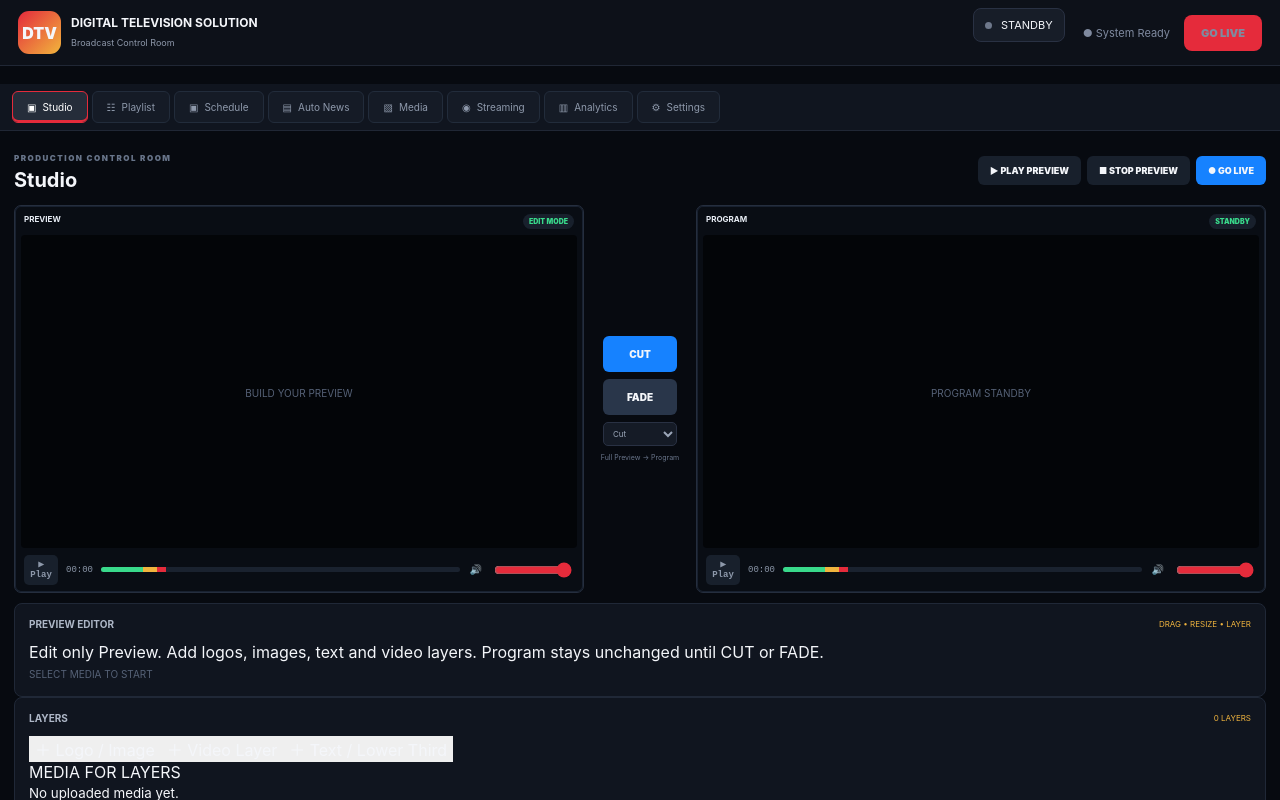
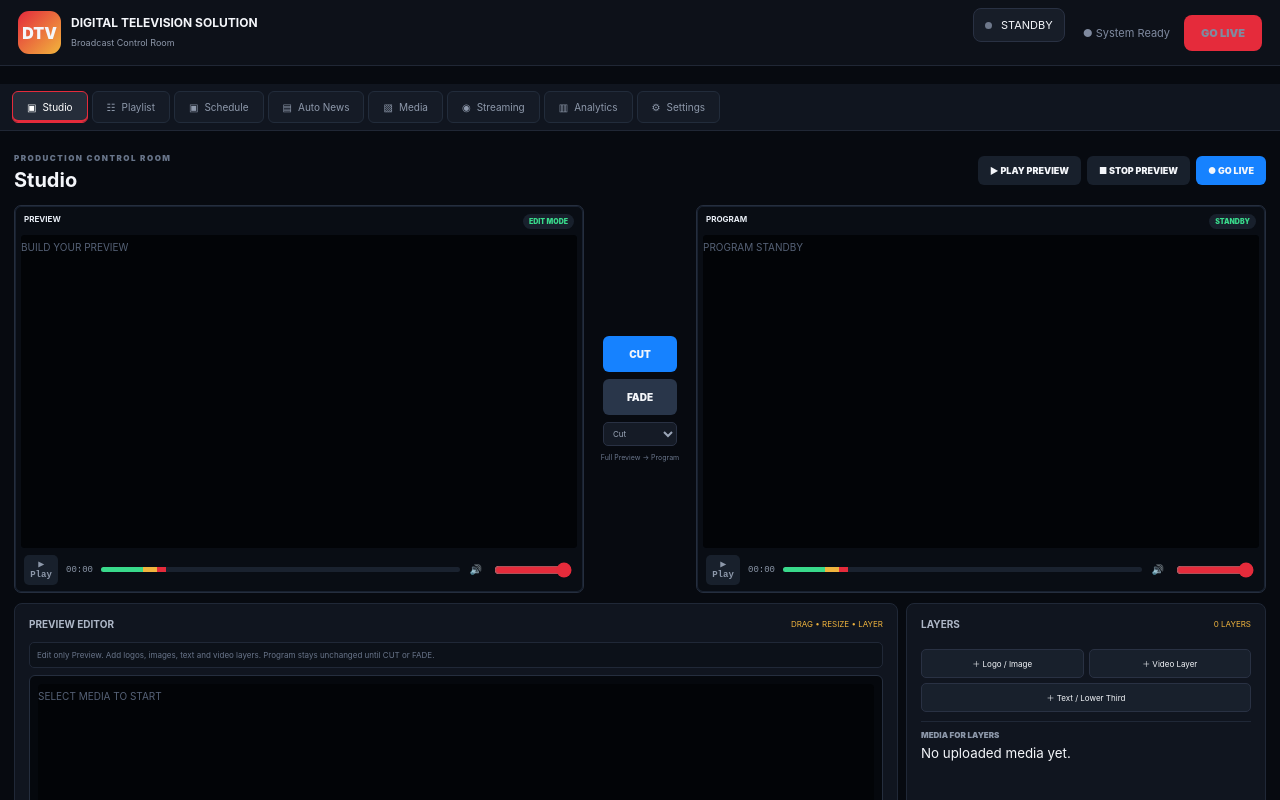
Before and after one commit to julius2255/digital-television-solution, a Next.js app: page / in a window 1280 px wide. Shown: the top 800 px of the page. Built offline with nearby package versions, Linux system fonts and the light colour scheme.

Commit message:
Style OBS-style editable preview canvas, layers and properties

```diff
--- a/app/globals.css
+++ b/app/globals.css
@@ -44,3 +44,45 @@
 @media(max-width:700px){.obsTopSimple{grid-template-columns:1fr}.takeColumn{flex-direction:row;flex-wrap:wrap}.previewControls input{width:65px}.obsBarSimple{grid-template-columns:1fr}.lowerStudio{grid-template-columns:1fr}}
 .programFade{animation:programFadeIn .5s ease-out}@keyframes programFadeIn{from{opacity:0}to{opacity:1}}.webFrame{width:100%;height:100%;border:0;display:block;background:#080b10}.screen:has(.webFrame){overflow:hidden}
 .scheduleActions{display:flex;align-items:center;gap:6px}.scheduleActions em{font-style:normal;font-size:8px;color:#7e899b}.scheduleStatus{display:flex;justify-content:space-between;gap:12px;padding:8px 10px;background:#101722;border:1px solid #202a38;border-radius:6px;margin-bottom:8px;color:#78859a;font:9px monospace}.scheduleStatus b{color:#e8edf5;font-size:11px}.table .tr.current{border-color:#1682ff;background:#10243d}.table .tr input,.table .tr select{min-width:0;width:100%;background:#111823;border:1px solid #263143;color:#d8dee8;padding:7px;border-radius:4px;font:9px monospace}.table .tr button{background:#18202c;color:#aeb8c8;border:1px solid #263143;padding:6px;border-radius:4px;font-size:8px}@media(max-width:800px){.scheduleActions{flex-wrap:wrap}.scheduleStatus{flex-direction:column}.table{overflow:auto}.table .thead,.table .tr{min-width:720px}}
+
+/* Editable OBS-style composition studio */
+.studioEditor{display:grid;grid-template-columns:minmax(0,2fr) minmax(280px,360px);gap:8px}
+.editorCanvasPanel{min-width:0}
+.editorHint{font-size:8px;color:#69758a;background:#0c1119;border:1px solid #202837;border-radius:5px;padding:7px;margin-bottom:7px}
+.editorCanvas{background:#05080d;border:1px solid #252e3e;border-radius:6px;padding:8px}
+.editorComposition{aspect-ratio:16/9;position:relative;overflow:hidden;background:#020407;border-radius:4px;touch-action:none}
+.composition{position:relative;width:100%;height:100%;overflow:hidden;background:#020407}
+.compositionWeb{position:absolute;inset:0;width:100%;height:100%;border:0;background:#080b10;z-index:1}
+.compositionLayer{position:absolute;overflow:hidden;cursor:move;user-select:none;touch-action:none;box-sizing:border-box}
+.compositionLayer img,.compositionLayer video{width:100%;height:100%;display:block;object-fit:contain;pointer-events:none;background:#000}
+.compositionLayer.selected{outline:2px solid #1682ff;box-shadow:0 0 0 1px #1682ff66,0 0 16px #1682ff33}
+.compositionLayer.selected:before{content:"";position:absolute;inset:-1px;border:1px dashed #7db9ff;pointer-events:none;z-index:20}
+.compositionLayer>span{position:absolute;inset:0;display:grid;place-items:center;text-align:center;padding:8px;background:#0008;color:#fff;font-weight:900;font-size:clamp(10px,2vw,24px);text-shadow:0 2px 8px #000}
+.resizeHandle{position:absolute!important;right:-1px!important;bottom:-1px!important;inset:auto!important;width:13px!important;height:13px!important;background:#1682ff!important;border:2px solid #fff;border-radius:3px;cursor:nwse-resize!important;z-index:30}
+.missingLayer{font-size:9px!important;color:#ff9ca6!important;background:#40151b!important}
+.editorSide{min-width:0;max-height:100%;overflow:auto}
+.editorLayerList{display:grid;gap:4px;max-height:220px;overflow:auto}
+.editorLayerRow{display:grid;grid-template-columns:22px 1fr auto 20px;align-items:center;gap:5px;background:#151b26;border:1px solid #252e3e;border-radius:5px;padding:8px;text-align:left;font-size:8px}
+.editorLayerRow:hover,.editorLayerRow.selected{border-color:#1682ff;background:#10243d}
+.editorLayerRow b{overflow:hidden;text-overflow:ellipsis;white-space:nowrap}
+.editorLayerRow small{color:#69758a;font-size:7px}
+.editorLayerRow i{font-style:normal;background:transparent;padding:0;text-align:center}
+.editorButtons{display:grid;grid-template-columns:1fr 1fr;gap:5px;margin-top:7px}
+.editorButtons button{background:#18202c;border:1px solid #293143;border-radius:5px;padding:8px 6px;font-size:8px}
+.editorButtons button:last-child{grid-column:1/-1}
+.editorButtons button:hover{border-color:#1682ff}
+.properties{display:grid;grid-template-columns:1fr 1fr;gap:5px;margin-top:8px;padding-top:8px;border-top:1px solid #202837}
+.propTitle{grid-column:1/-1;color:#8d98aa;font-size:8px;font-weight:900;margin-bottom:2px;white-space:nowrap;overflow:hidden;text-overflow:ellipsis}
+.properties label{display:grid;gap:3px;color:#69758a;font-size:7px}
+.properties input{width:100%;background:#111823;border:1px solid #263143;border-radius:4px;padding:5px;color:#dce2ec;font-size:8px}
+.properties input[type=range]{padding:0;accent-color:#1682ff}
+.propertyActions{grid-column:1/-1;display:grid;grid-template-columns:1fr 1fr;gap:4px}
+.propertyActions button{background:#18202c;border-radius:4px;padding:6px;font-size:7px}
+.propertyActions .removeLayerBtn{color:#ff8d98}
+.editorMedia{margin-top:9px;padding-top:8px;border-top:1px solid #202837}
+.editorMediaList{display:grid;gap:4px;max-height:145px;overflow:auto;margin-top:5px}
+.editorMediaList button{display:flex;align-items:center;gap:6px;background:#151b26;border:1px solid #252e3e;border-radius:4px;padding:6px;text-align:left;font-size:7px;overflow:hidden}
+.editorMediaList button span{color:#1682ff}
+.editorMediaList button:hover{border-color:#1682ff}
+@media(max-width:1000px){.studioEditor{grid-template-columns:1fr}.editorSide{max-height:none}.editorLayerList{max-height:180px}}
+@media(max-width:700px){.studioEditor{grid-template-columns:1fr}.editorButtons{grid-template-columns:1fr}.editorButtons button:last-child{grid-column:auto}.properties{grid-template-columns:1fr 1fr}.editorCanvas{padding:4px}}
```
